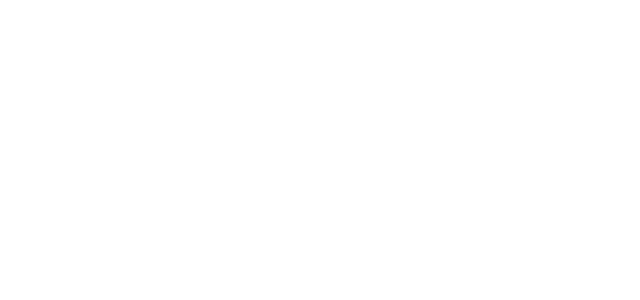
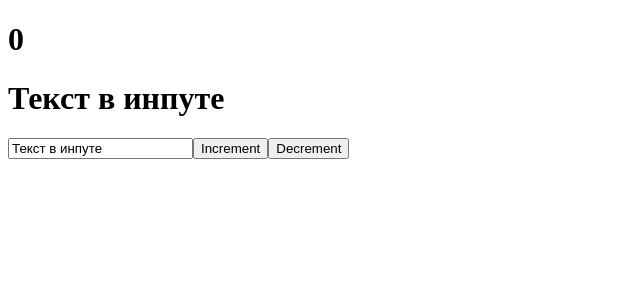
Before and after one commit to Ajtemir/ReactUlbiLearning, a React (Create React App) app: page / in a window 1280 px wide. Shown: the top 300 px of the page, without its empty margins (0-640 px from the left). Built offline with nearby package versions, Linux system fonts and the light colour scheme.

Commit message:
управляемые компоненты

```diff
--- a/src/App.js
+++ b/src/App.js
@@ -1,13 +1,26 @@
 import React, {useState} from 'react';
 
 function App() {
-    const state = useState(0)
-    console.log(state)
+    const [likes, setLikes] = useState(0)
+    const [value, setValue] = useState('Текст в инпуте')
+    function increment(){
+        setLikes(likes + 1)
+    }
+
+    function decrement(){
+        setLikes(likes - 1)
+    }
   return (
     <div className="App">
-      {/*  <h1>{likes}</h1>*/}
-      {/*<button onClick={increment}>Increment</button>*/}
-      {/*<button onClick={() => likes -= 1}>Decrement</button>*/}
+        <h1>{likes}</h1>
+        <h1>{value}</h1>
+        <input type="text" value={value}
+            onChange={event => {
+                setValue(event.target.value)
+            }}
+        />
+      <button onClick={increment}>Increment</button>
+      <button onClick={decrement}>Decrement</button>
     </div>
   );
 }
```
